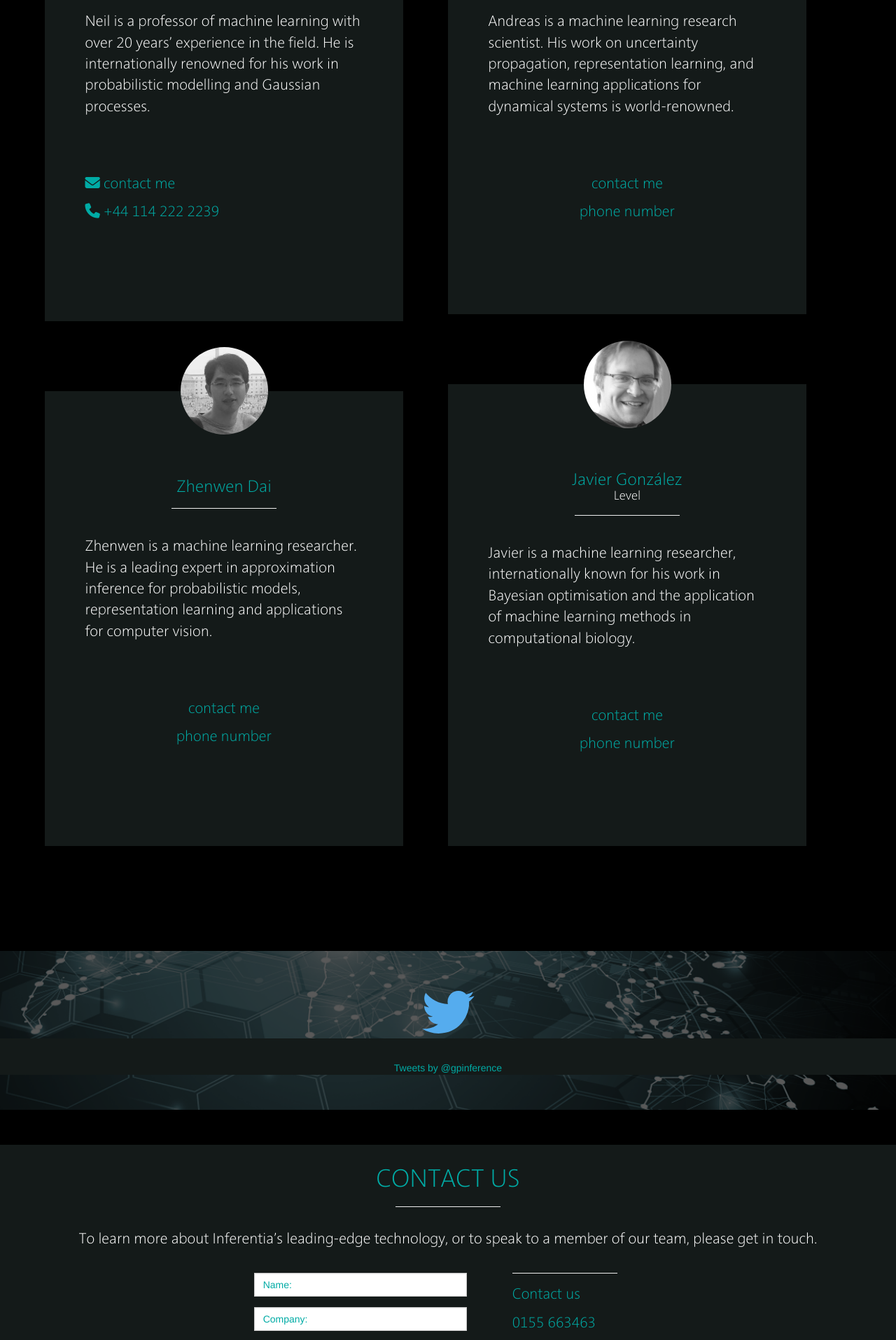
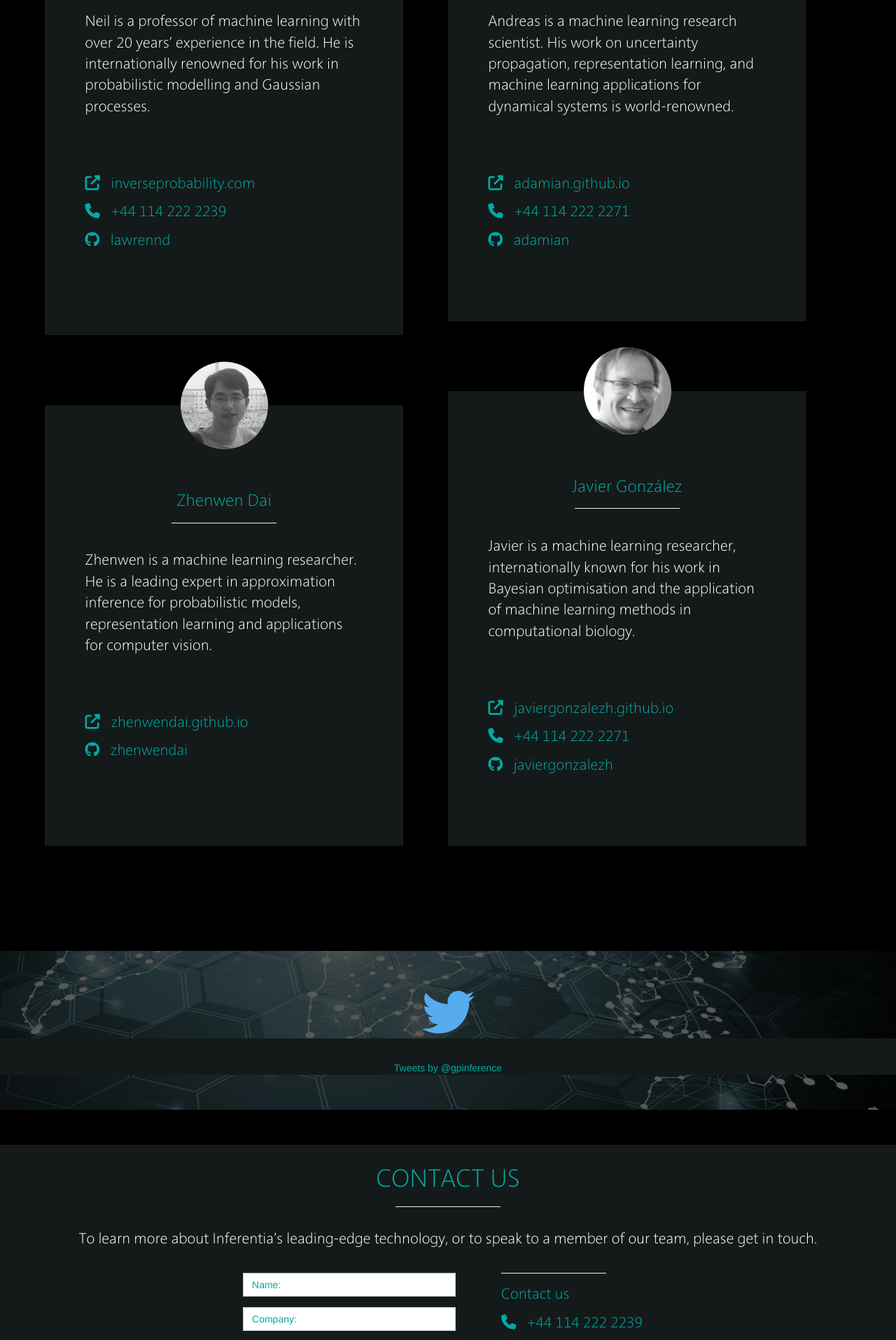
Before and after one commit to inferentia/inferentia.github.io, a Jekyll site: the page built from index.html, in a window 1280 px wide. Shown: the part 2093-4008 px from the top of the page at 70% size. Built offline with Jekyll 4.4.1, drawn with Linux system fonts in a browser that asks for light colours; nearby versions of some CDN libraries; comment, search, counter and statistics services are not loaded; some of the changed text lies outside the part shown.

Commit message:
with correct contact details

```diff
--- a/_sass/_variables.scss
+++ b/_sass/_variables.scss
@@ -1,5 +1,6 @@
  $body-bg: #000;
  $brand-primary: #00aba5;
+ $brand-primary-dark: #0E6E68;
  $brand-primary-inverse: #ffffff;
  $headings-color: $brand-primary;
  $text-color: #ffffff;
--- a/css/site.scss
+++ b/css/site.scss
@@ -37,6 +37,18 @@ p {
 	font-size: 16pt;
 	text-align: left;
 	font-family: main-font, Verdana;
+}
+
+a {
+	color: $brand-primary;
+}
+
+a:visited {
+	color: $brand-primary;
+}
+
+a:hover {
+	color: $brand-primary-dark;
 }
 
 @font-face {
@@ -265,7 +277,7 @@ hr {
 .contact-details {
 	margin-left: 50px;
 	text-align: left;
-	width: 33%;
+	width: auto;
 	/*border: 1px solid blue;*/
 }
 
--- a/index.html
+++ b/index.html
@@ -58,8 +58,10 @@ title: Inferentia - An ai software company
               <hr/>
               <p class="grid-item-description"> Neil is a professor of machine learning with over 20 years’ experience in the field. He is internationally renowned for his work in probabilistic modelling and Gaussian processes. </p>
               <div class="employee-contact-details">
-                 <a href="mailto:andrewreeman@gmail.com"><p> <i class="fa fa-envelope" aria-hidden="true"></i> contact me</p></a>
-                 <a href="tel:+441142222239"><p><i class="fa fa-phone" aria-hidden="true"></i> +44 114 222 2239</p></a>
+                 <a href="http://inverseprobability.com" target="_blank"><p> <i class="fa fa-external-link" aria-hidden="true"></i> &nbsp; inverseprobability.com</p></a>
+                 <a href="tel:+441142222239"><p><i class="fa fa-phone" aria-hidden="true"></i> &nbsp; +44 114 222 2239</p></a>
+                 <a href="https://github.com/lawrennd"><p><i class="fa fa-github" aria-hidden="true"></i> &nbsp; lawrennd</p></a>
+
               </div>
             </div>
         </div>
@@ -70,9 +72,9 @@ title: Inferentia - An ai software company
               <h3 class="color-primary">Zhenwen Dai</h3>
               <hr/>
               <p class="grid-item-description"> Zhenwen is a machine learning researcher. He is a leading expert in approximation inference for probabilistic models, representation learning and applications for computer vision.</p>
-              <div class="employee-contact-details">
-                 <p class="text-align-center">contact me</p>
-                 <p class="text-align-center">phone number</p>
+               <div class="employee-contact-details">
+                 <a href="http://zhenwendai.github.io" target="_blank"><p> <i class="fa fa-external-link" aria-hidden="true"></i> &nbsp; zhenwendai.github.io</p></a>
+                 <a href="https://github.com/zhenwendai"><p><i class="fa fa-github" aria-hidden="true"></i> &nbsp; zhenwendai</p></a>
               </div>
             </div>
         </div>
@@ -83,9 +85,10 @@ title: Inferentia - An ai software company
               <h3 class="color-primary">Andreas Damianou</h3>
               <hr/>
               <p class="grid-item-description"> Andreas is a machine learning research scientist. His work on uncertainty propagation, representation learning, and machine learning applications for dynamical systems is world-renowned.</p>
-              <div class="employee-contact-details">
-                 <p class="text-align-center">contact me</p>
-                 <p class="text-align-center">phone number</p>
+               <div class="employee-contact-details">
+                 <a href="http://adamian.github.io" target="_blank"><p> <i class="fa fa-external-link" aria-hidden="true"></i> &nbsp; adamian.github.io</p></a>
+                 <a href="tel:+4401142222271"><p><i class="fa fa-phone" aria-hidden="true"></i> &nbsp; +44 114 222 2271</p></a>
+                 <a href="https://github.com/adamian"><p><i class="fa fa-github" aria-hidden="true"></i> &nbsp; adamian</p></a>
               </div>
             </div>
         </div>
@@ -94,12 +97,12 @@ title: Inferentia - An ai software company
             <div class="grid-item-content">
               <img class="circular profile-image" src="/assets/images/javier_crop.jpg"/>
               <h3 class="color-primary">Javier González</h3>
-              <h4 class="color-primary-inverse">Level</h4>
               <hr/>
               <p class="grid-item-description"> Javier is a machine learning researcher, internationally known for his work in Bayesian optimisation and the application of machine learning methods in computational biology.</p>
               <div class="employee-contact-details">
-                 <p class="text-align-center">contact me</p>
-                 <p class="text-align-center">phone number</p>
+                 <a href="http://javiergonzalezh.github.io" target="_blank"><p> <i class="fa fa-external-link" aria-hidden="true"></i> &nbsp; javiergonzalezh.github.io</p></a>
+                 <a href="tel:+4401142222271 "><p><i class="fa fa-phone" aria-hidden="true"></i> &nbsp; +44 114 222 2271 </p></a>
+                 <a href="https://github.com/javiergonzalezh"><p><i class="fa fa-github" aria-hidden="true"></i> &nbsp; javiergonzalezh</p></a>
               </div>
             </div>
         </div>
@@ -160,9 +163,9 @@ title: Inferentia - An ai software company
         <hr/>
         <div id="contact-us">
           <p>Contact us</p>
-          <p>0155 663463</p>
-          <p>@inferentia</p>
-          <p>/inferentia</p>
+          <a href="tel:+441142222239"><p><i class="fa fa-phone" aria-hidden="true"></i> &nbsp; +44 114 222 2239</p></a>
+          <a href="https://github.com/inferentia"><p><i class="fa fa-github" aria-hidden="true"></i> &nbsp; inferentia</p>
+          <a href="https://twitter.com/gpinference"><p><i class="fa fa-twitter" aria-hidden="true"></i> &nbsp; @gpinference</p>
         </div>
         <hr/>
       </div>
```
